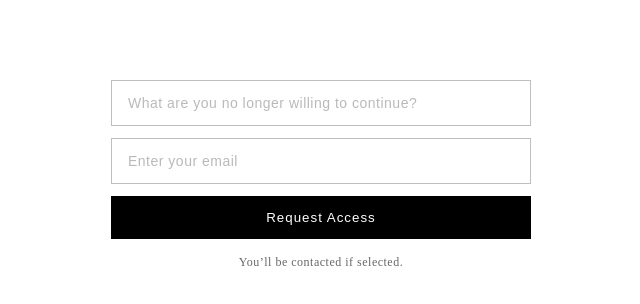
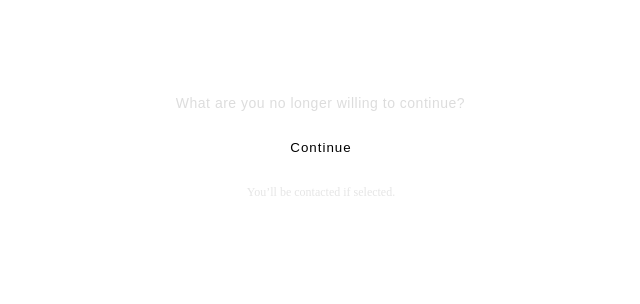
Before and after one commit to TheHumanLab/thethirddoor, a plain HTML site: page index.html in a window 1280 px wide. Shown: the whole page, without its empty margins (319-959 px from the left). Drawn offline with Linux system fonts and the light colour scheme.

Commit message:
Update index.html

```diff
--- a/index.html
+++ b/index.html
@@ -1,11 +1,12 @@
-<!-- THE THIRD DOOR — ACCESS MODULE -->
+<!-- THE THIRD DOOR — MULTI-STEP ACCESS MODULE -->
 <section class="access-section">
 
   <div class="access-container">
 
-    <form action="https://formspree.io/f/mvzdjqvv" method="POST">
+    <form id="accessForm" action="https://formspree.io/f/mvzdjqvv" method="POST">
 
-      <!-- QUESTION (FILTER) -->
+      <!-- STEP 1 -->
+      <div id="step1">
         <input
           type="text"
           name="intent"
@@ -13,7 +14,11 @@
           required
         />
 
-      <!-- EMAIL -->
+        <button type="button" onclick="goToStep2()">Continue</button>
+      </div>
+
+      <!-- STEP 2 -->
+      <div id="step2" style="display:none;">
         <input
           type="email"
           name="email"
@@ -21,11 +26,10 @@
           required
         />
 
-      <!-- REDIRECT (MUST BE INSIDE FORM) -->
         <input type="hidden" name="_redirect" value="https://thehumanlab.github.io/thethirddoor/thank-you.html">
 
-      <!-- SUBMIT -->
         <button type="submit">Request Access</button>
+      </div>
 
     </form>
 
@@ -38,8 +42,6 @@
 </section>
 
 <style>
-/* THE THIRD DOOR — ACCESS MODULE */
-
 .access-section {
   width: 100%;
   display: flex;
@@ -63,22 +65,24 @@
 .access-container input {
   padding: 14px 16px;
   width: 100%;
-  border: 1px solid rgba(0,0,0,0.25);
+  border: 1px solid rgba(255,255,255,0.2);
   background: transparent;
+  color: #fff;
   font-size: 14px;
   outline: none;
   letter-spacing: 0.5px;
 }
 
 .access-container input::placeholder {
-  opacity: 0.5;
+  opacity: 0.4;
+  color: #aaa;
 }
 
 .access-container button {
   padding: 14px 22px;
   border: none;
-  background: black;
-  color: white;
+  background: white;
+  color: black;
   cursor: pointer;
   letter-spacing: 1px;
   transition: opacity 0.2s ease;
@@ -92,7 +96,21 @@
 .access-note {
   margin-top: 12px;
   font-size: 12px;
-  opacity: 0.6;
-  letter-spacing: 0.5px;
+  opacity: 0.5;
+  color: #ccc;
 }
 </style>
+
+<script>
+function goToStep2() {
+  const input = document.querySelector('input[name="intent"]');
+
+  if (input.value.trim() === "") {
+    input.focus();
+    return;
+  }
+
+  document.getElementById("step1").style.display = "none";
+  document.getElementById("step2").style.display = "block";
+}
+</script>
```
Lines whose indentation alone changed are shown as unchanged.
